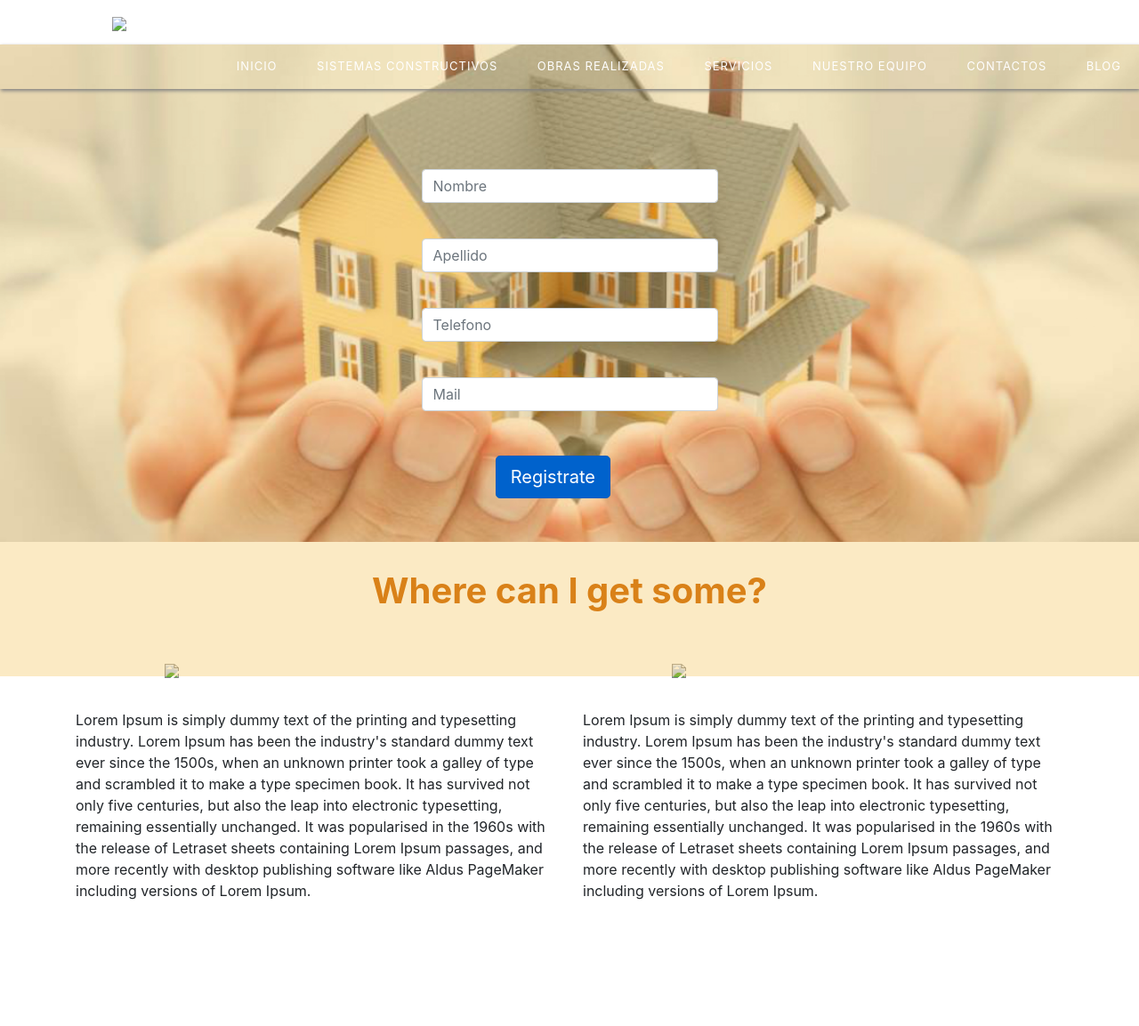
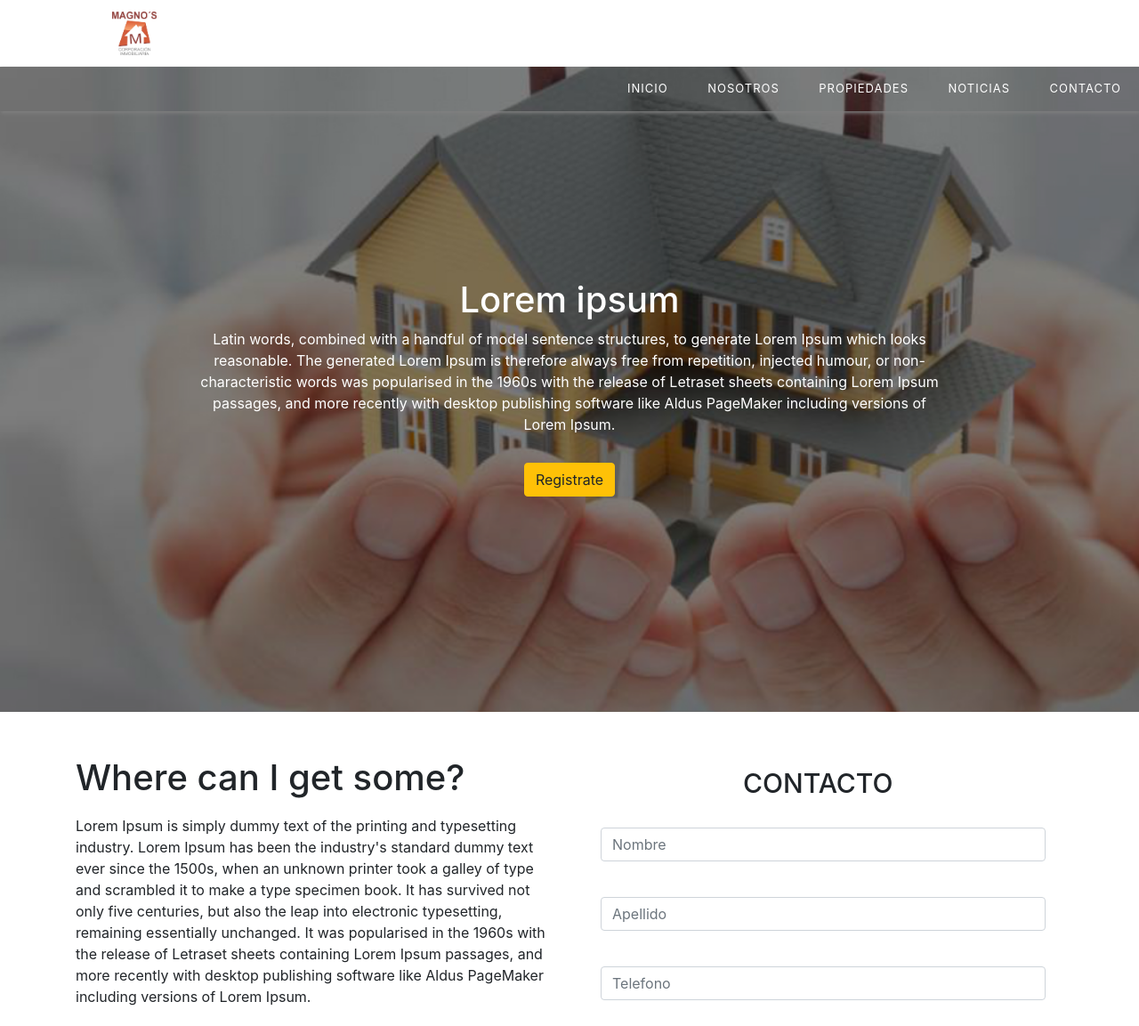
Before and after one commit to ANGIE200/Inmobiliaria, a plain HTML site: page contacto.html in a window 1280 px wide. Shown: the top 1153 px of the page at 89% size. Before the commit the page ends 1029 px from the top, so only its background shows below. Drawn offline with nearby package versions, Linux system fonts and the light colour scheme.

Commit message:
changes contacto

```diff
--- a/contacto.html
+++ b/contacto.html
@@ -1,37 +1,59 @@
 <!DOCTYPE html>
 <html>
 <head>
-	<title></title>
+	<title>Carlomagno</title>
+	<meta charset="utf-8">
+	<meta name="viewport" content="width=device-width, user-scalable=no">
+	<link href="https://unpkg.com/aos@2.3.1/dist/aos.css" rel="stylesheet">
+	<link rel="stylesheet" href="https://stackpath.bootstrapcdn.com/bootstrap/4.4.1/css/bootstrap.min.css" integrity="sha384-Vkoo8x4CGsO3+Hhxv8T/Q5PaXtkKtu6ug5TOeNV6gBiFeWPGFN9MuhOf23Q9Ifjh" crossorigin="anonymous">
+	<link rel="stylesheet" type="text/css" href="//cdn.jsdelivr.net/npm/slick-carousel@1.8.1/slick/slick.css"/>
 	<link rel="stylesheet" type="text/css" href="css/style.css">
-	<link rel="stylesheet" href="https://stackpath.bootstrapcdn.com/bootstrap/4.4.1/css/bootstrap.min.css" integrity="sha384-Vkoo8x4CGsO3+Hhxv8T/Q5PaXtkKtu6ug5TOeNV6gBiFeWPGFN9MuhOf23Q9Ifjh" crossorigin="anonymous">
+	<script src="https://code.jquery.com/jquery-2.2.4.min.js" integrity="sha256-BbhdlvQf/xTY9gja0Dq3HiwQF8LaCRTXxZKRutelT44=" crossorigin="anonymous"></script>
+	<script type="text/javascript" src="//cdn.jsdelivr.net/npm/slick-carousel@1.8.1/slick/slick.min.js"></script>
+	<script src="https://unpkg.com/aos@2.3.1/dist/aos.js"></script>
+	<script src="js/main.js"></script>
 </head>
 <body>
 	<header>
 		<div class="logo">
-				<img src="img/logo.png">
+			<img src="img/logo-v2.jpeg">
 		</div>
 		<div class="cont">
 			<nav class="navegacion">
 				<ul class="menu">
 					<li><a href="https://es.wikipedia.org/wiki/Extinci%C3%B3n">INICIO </a></li>
-							<li><a href="pagina3.html">SISTEMAS CONSTRUCTIVOS</a>
+					<li><a href="pagina3.html">Nosotros</a>
 					<ul class="submenu">
-										<li><a href="#">Servicio #1</a></li>
-										<li><a href="#">Servicio #2</a></li>
-										<li><a href="#">Servicio #3</a></li>
+								<li><a href="#">Historia</a></li>
+								<li><a href="#">Visión</a></li>
+								<li><a href="#">Misión</a></li>
+								<li><a href="#">Servicios</a></li>
+								<li><a href="#">Testimonios</a></li>
 							</ul></li>
 
-							<li><a href="">OBRAS REALIZADAS</a></li>
-							<li><a href="">SERVICIOS</a></li>
-							<li><a href="">NUESTRO EQUIPO</a></li>
-							<li><a href="">CONTACTOS</a></li>
-							<li><a href="">BLOG</a></li>
+					<li><a href="">Propiedades</a></li>
+					<li><a href="">Noticias</a></li>
+					<li><a href="">Contacto</a></li>
 				</ul>
 			</nav>
 		</div>
 	</header>
-				<section class="formulario">
+	<section class="clase1">
+		<div class="layer">
+			<h1>Lorem ipsum</h1>
+			<p>Latin words, combined with a handful of model sentence structures, to generate Lorem Ipsum which looks reasonable. The generated Lorem Ipsum is therefore always free from repetition, injected humour, or non-characteristic words was popularised in the 1960s with the release of Letraset sheets containing Lorem Ipsum passages, and more recently with desktop publishing software like Aldus PageMaker including versions of Lorem Ipsum.</p>
+			<button type="button" class="btn btn-warning btn">Registrate</button>
+		</div>
+	</section>
+		 <section id="home_contactos">
 			<div class="container">
+				<div class="row">
+					<div class="col-md-6 pd_20">
+						<h1>Where can I get some?</h1>
+						<p>Lorem Ipsum is simply dummy text of the printing and typesetting industry. Lorem Ipsum has been the industry's standard dummy text ever since the 1500s, when an unknown printer took a galley of type and scrambled it to make a type specimen book. It has survived not only five centuries, but also the leap into electronic typesetting, remaining essentially unchanged. It was popularised in the 1960s with the release of Letraset sheets containing Lorem Ipsum passages, and more recently with desktop publishing software like Aldus PageMaker including versions of Lorem Ipsum.</p>
+					</div>
+					<div class="col-md-6 text">
+						<h2>CONTACTO</h2>
 						<form>
 							<div class="form-group">
 							  <label for="exampleInputEmail1"></label>
@@ -49,26 +71,70 @@
 									  <label for="exampleInputPassword1"></label>
 									  <input type="password" class="form-control" id="exampleInputPassword1" placeholder="Mail">
 									  <section class="boton">
-									  	<a href="#" class="btn btn-primary btn-lg active" role="button" aria-pressed="true">Registrate</a>
+										<a href="#" class="btn btn-primary btn-lg active btn2" role="button" aria-pressed="true">Registrate</a>
 							   </div>
 					  </form>
 					</div>
+				</div>
+		</div>
+
 
 	  </section>
-		<section id="cont">
-			<h1>Where can I get some?</h1>
+	  <section id="footer">
+		<div class="redes">
 			<div class="container">
 				<div class="row">
-  					<div class="col-6 pd_2">
-	  					<img src="img/image1.jpg">
-	  					<p>Lorem Ipsum is simply dummy text of the printing and typesetting industry. Lorem Ipsum has been the industry's standard dummy text ever since the 1500s, when an unknown printer took a galley of type and scrambled it to make a type specimen book. It has survived not only five centuries, but also the leap into electronic typesetting, remaining essentially unchanged. It was popularised in the 1960s with the release of Letraset sheets containing Lorem Ipsum passages, and more recently with desktop publishing software like Aldus PageMaker including versions of Lorem Ipsum.</p>
+					<div class="col-md-6 col-12">
+						<div class="row">
+							<div class="col-md-4 col-6">
+								<h4>Síguenos:</h4>
 							</div>
-		  			<div class="col-6 pd_3">
-		  				<img src="img/image1.jpg">
-		  				<p>Lorem Ipsum is simply dummy text of the printing and typesetting industry. Lorem Ipsum has been the industry's standard dummy text ever since the 1500s, when an unknown printer took a galley of type and scrambled it to make a type specimen book. It has survived not only five centuries, but also the leap into electronic typesetting, remaining essentially unchanged. It was popularised in the 1960s with the release of Letraset sheets containing Lorem Ipsum passages, and more recently with desktop publishing software like Aldus PageMaker including versions of Lorem Ipsum.</p>
+							<div class="col-md-6 col-6 icos">
+								<div class="row">
+									<div class="col-md-3 col-4">
+										<a href="">
+											<img src="img/facebook.png" alt="">
+										</a>
+									</div>
+									<div class="col-md-3 col-4">
+										<a href="#">
+											<img src="img/youtube.png" alt="">
+										</a>
+									</div>
+									<div class="col-md-3">
+
 									</div>
 								</div>
 							</div>
+						</div>
+					</div>
+					<div class="col-12 col-md-6 ">
+						<div class="text-right rtext-left flogo">
+							<img src="img/logo-v2.jpeg" alt="">
+						</div>
+					</div>
+				</div>
+				<div class="row datos">
+					<div class="col-md-12 col-12">
+						<p><a href="">carlomagno@magnos.com.pe</a></p><br>
+						<p>
+							<a href="#">
+								<img src="img/whatsapp.png" alt="whatsapp">
+								<span>994 609 783</span>
+							</a>
+						</p>
+					</div>
+				</div>
+			</div>
+		</div>
+		<div class="legal">
+			<div class="container">
+				<p class="text-center">Todos los derechos reservados ©</p>
+			</div>
+		</div>
 	</section>
+	<script>
+		  AOS.init();
+	</script>
 </body>
 </html>
--- a/css/style.css
+++ b/css/style.css
@@ -95,6 +95,9 @@ header.active .menu > li > a{
 	text-decoration: none;
 	text-transform: uppercase;
 	font-weight: bold;
+}
+.menu li{
+	text-transform: uppercase;
 }
 .menu li:hover .submenu{
 	display: block;
@@ -201,45 +204,76 @@ margin:8%;
 #line h1,h2{
 	font-size: 30px;
 }
-.formulario{
+.clase1{
 background-image: url(../img/banner2.jpg);
 width: 100%;
 height: 100%;
-padding-top: 13%;
+padding-top: 4%;
 background-size: cover;
+position:relative;
+text-align: center;
+min-height: 100vh;
+display: flex;
+align-items: center;
+justify-content: center;
+color: #fff;
+
 }
-.formulario h1{
+.clase1 h1 p{
 	 font-size:80px;
 	 font-family:"palace script mt" ;
 	 text-align: center;
 	 color: #ffff;
 }
-.formulario:before{
+.clase1:before{
 	content:'';
-	opacity:0.3;
-	background-color: #F1B83D;
+	opacity:0.5;
+	background-color: #000;
 	position: absolute;
 	width: 100%;
-	height:95%;
+	height:100%;
 	z-index: 1;
 	top: 0;
 	left:0;
 }
-.formulario *{
+.clase1 *{
 	position: relative; /*siempre tiene que llevar positon si quieres utilizar z-index*/
 	z-index: 3;
 }
-.form-group{
-	margin-left: 35%;
-	margin-right: 35%;
+.btn{
+	margin-bottom: 50px;
+    margin-top: 15px;
 }
-#cont img{
-	width: 50%;
+.layer{
+  margin:auto;
+  max-width: 850px;
+  padding-top:70px ;
+
 }
-.boton{
-	margin-top: 50px;
-	padding-bottom: 49px;
-    margin-left: 25%;
+#home_contactos{
+	padding-bottom: 50px;
+	padding-top: 50px;
+}
+.pd_20{
+	margin-bottom: 170px;
+
+}
+.pd_20 h1{
+	padding-bottom: 10px;
+}
+.text  h2{
+	padding-left: 180px;
+
+}
+form {
+	max-width: 500px;
+	margin: auto;
+}
+
+.btn2{
+	margin-bottom: 25px;
+	margin-top: 15px;
+	margin-left: 200px;
 }
 #cont h1{
 	text-align: center;
```
Lines whose indentation alone changed are shown as unchanged.
